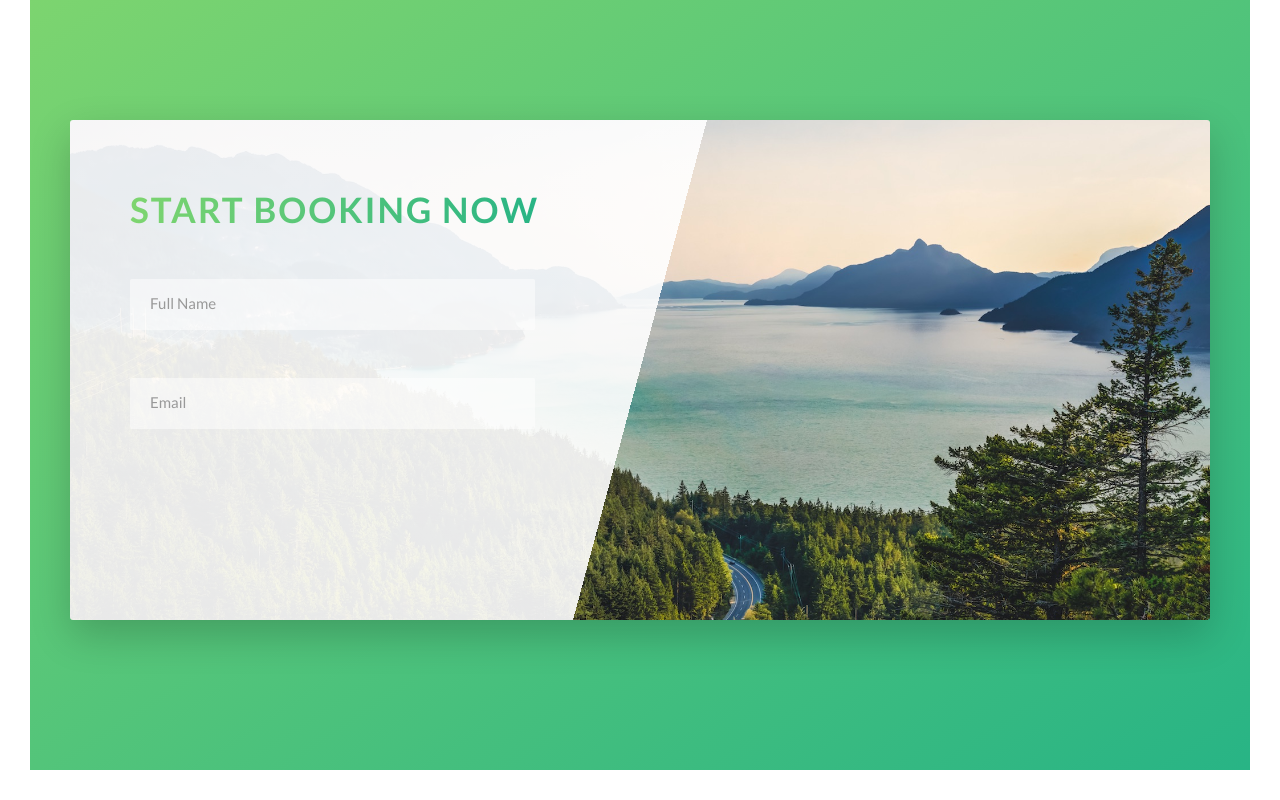
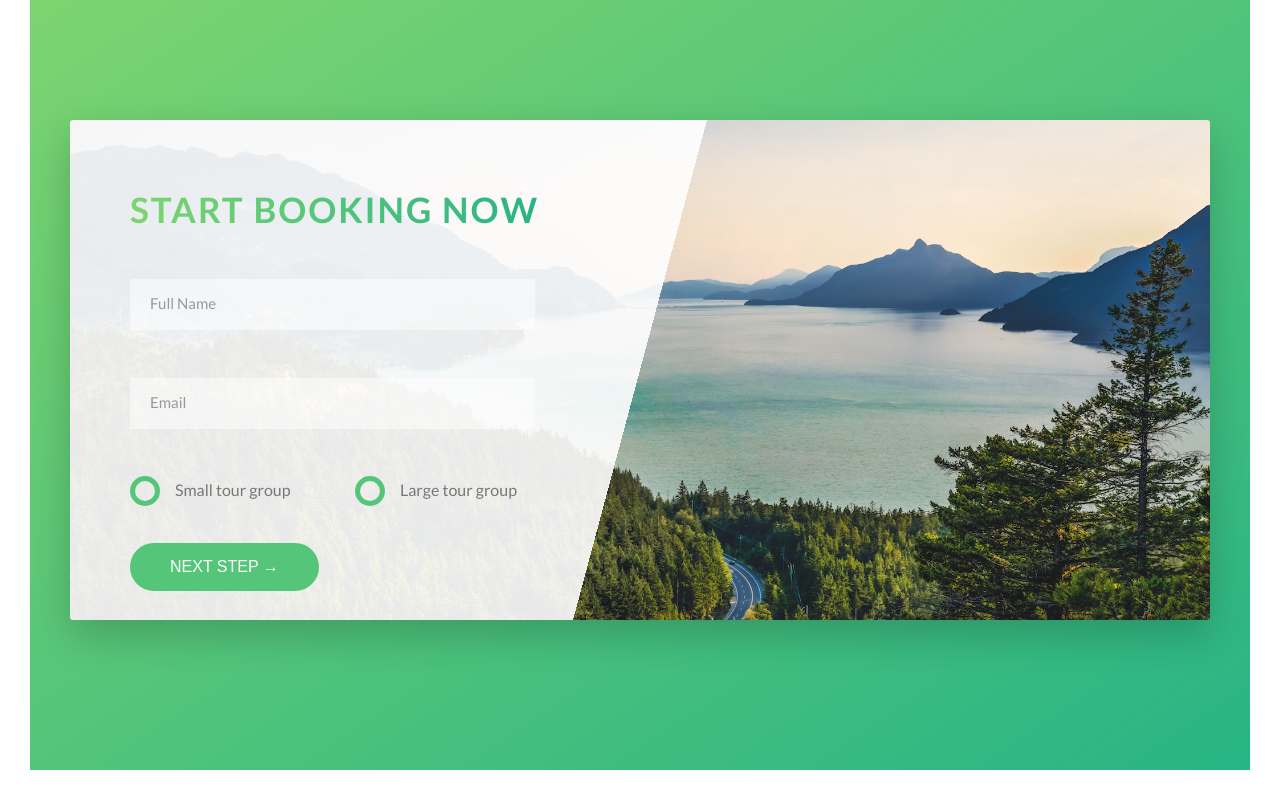
Before and after one commit to mohammadmaninang94/natours, a React (Create React App) app: page / in a window 1280 px wide. Shown: the part 4553-5353 px from the top of the page. Built offline with nearby package versions, Linux system fonts and the light colour scheme.

Commit message:
finished section booking

```diff
--- a/src/components/section-book/section-book.component.jsx
+++ b/src/components/section-book/section-book.component.jsx
@@ -6,9 +6,9 @@
             <div className='book'>
                 <div className='book__form' >
                     <form action='#' className='form'>
-                    <div className='u-margin-bottom-medium'>
-                        <h2 className='heading-secondary'>Start booking now</h2>
-                    </div>
+                        <div className='u-margin-bottom-medium'>
+                            <h2 className='heading-secondary'>Start booking now</h2>
+                        </div>
                         <div className='form__group'>
                             <input id='fullname' type='text' className='form__input' placeholder='Full Name' required />
                             <label htmlFor='fullname' className='form__label'>Full Name</label>
@@ -16,6 +16,21 @@
                         <div className='form__group'>
                             <input id='email' type='email' className='form__input' placeholder='Email' required />
                             <label htmlFor='email' className='form__label'>Email</label>
+                        </div>
+                        <div className='form__group u-margin-bottom-medium'>
+                            <div className='form__radio-group'>
+                                <input id='small' type='radio' className='form__radio-input' name='size' />
+                                <label htmlFor='small' className='form__radio-label'>
+                                    <span className='form__radio-button'></span>Small tour group</label>
+                            </div>
+                            <div className='form__radio-group'>
+                                <input id='large' type='radio' className='form__radio-input' name='size' />
+                                <label htmlFor='large' className='form__radio-label'>
+                                    <span className='form__radio-button'></span>Large tour group</label>
+                            </div>
+                        </div>
+                        <div className='form__group'>
+                            <button type='submit' className='btn btn--green'>Next step &rarr;</button>
                         </div>
                     </form>
                 </div>
--- a/src/sass/base/_utilities.scss
+++ b/src/sass/base/_utilities.scss
@@ -1,23 +1,23 @@
 .u-center-text {
-  text-align: center;
+  text-align: center !important;
 }
 
 .u-margin-bottom-big {
-  margin-bottom: 8rem;
+  margin-bottom: 8rem !important;
 }
 
 .u-margin-bottom-medium {
-  margin-bottom: 4rem;
+  margin-bottom: 4rem !important;
 }
 
 .u-margin-bottom-small {
-  margin-bottom: 1.5rem;
+  margin-bottom: 1.5rem !important;
 }
 
 .u-margin-top-huge {
-  margin-top: 10rem;
+  margin-top: 10rem !important;
 }
 
 .u-margin-top-big {
-  margin-top: 8rem;
+  margin-top: 8rem !important;
 }
--- a/src/sass/components/_button.scss
+++ b/src/sass/components/_button.scss
@@ -1,4 +1,5 @@
 .btn {
+  &,
   &:link,
   &:visited {
     text-transform: uppercase;
@@ -9,6 +10,10 @@
     transition: all 0.2s;
     position: relative;
     font-size: $default-font-size;
+
+    //change for the button element
+    border: none;
+    cursor: pointer;
   }
 
   &:hover {
@@ -21,7 +26,9 @@
     }
   }
 
-  &:active {
+  &:active,
+  &:focus {
+    outline: none;
     transform: translateY(-1px);
     box-shadow: 0 0.5rem 1rem rgba($color-black, 0.2);
   }
@@ -67,7 +74,7 @@
     text-decoration: none;
     border-bottom: 1px solid $color-primary;
     padding: 3px;
-    transition: all .2s;
+    transition: all 0.2s;
   }
 
   &:hover {
@@ -77,7 +84,7 @@
     transform: translateY(-2px);
   }
   &:active {
-    box-shadow: 0 .5rem 2rem rgba($color-black, 0.15);
+    box-shadow: 0 0.5rem 2rem rgba($color-black, 0.15);
     transform: translateY(0);
   }
 }
--- a/src/sass/components/_form.scss
+++ b/src/sass/components/_form.scss
@@ -10,6 +10,7 @@
     border-bottom: 3px solid transparent;
     width: 90%;
     display: block;
+    transition: all 0.3s;
 
     &:focus {
       outline: none;
@@ -17,11 +18,13 @@
       border-bottom: 3px solid $color-primary;
     }
 
-    &:focus:invalid{
+    &:focus:invalid {
+      // styling input when value is invalid
       border-bottom: 3px solid $color-secondary-dark;
     }
 
     &::-webkit-input-placeholder {
+      // styling inputs placeholder
       color: $color-grey-dark-2;
     }
   }
@@ -30,12 +33,13 @@
     font-size: 1.2rem;
     font-weight: 700;
     margin-left: 2rem;
-      margin-top: .7rem;
+    margin-top: 0.7rem;
     display: block;
-      transition: all .3s;
+    transition: all 0.3s;
   }
 
   &__input:placeholder-shown + &__label {
+    // selecting all label placed immediately after input
     opacity: 0;
     visibility: hidden;
     transform: translateY(-4rem);
@@ -44,4 +48,49 @@
   &__group:not(:last-child) {
     margin-bottom: 2rem;
   }
+
+  &__radio-group {
+    width: 50%;
+    display: inline-block;
   }
+
+  &__radio-label {
+    font-size: $default-font-size;
+    cursor: pointer;
+    position: relative;
+    padding-left: 4.5rem;
+  }
+
+  &__radio-button {
+    height: 3rem;
+    width: 3rem;
+    border: 5px solid $color-primary;
+    border-radius: 50%;
+    display: inline-block;
+    position: absolute;
+    left: 0;
+    top: -0.4rem;
+
+    &::after {
+      content: "";
+      display: block;
+      height: 1.3rem;
+      width: 1.3rem;
+      border-radius: 50%;
+      position: absolute;
+      top: 50%;
+      left: 50%;
+      transform: translate(-50%, -50%);
+      background-color: $color-primary;
+      opacity: 0;
+    }
+  }
+
+  &__radio-input {
+    display: none;
+  }
+
+  &__radio-input:checked ~ &__radio-label &__radio-button::after {
+    opacity: 1;
+  }
+}
```
Lines whose indentation alone changed are shown as unchanged.
